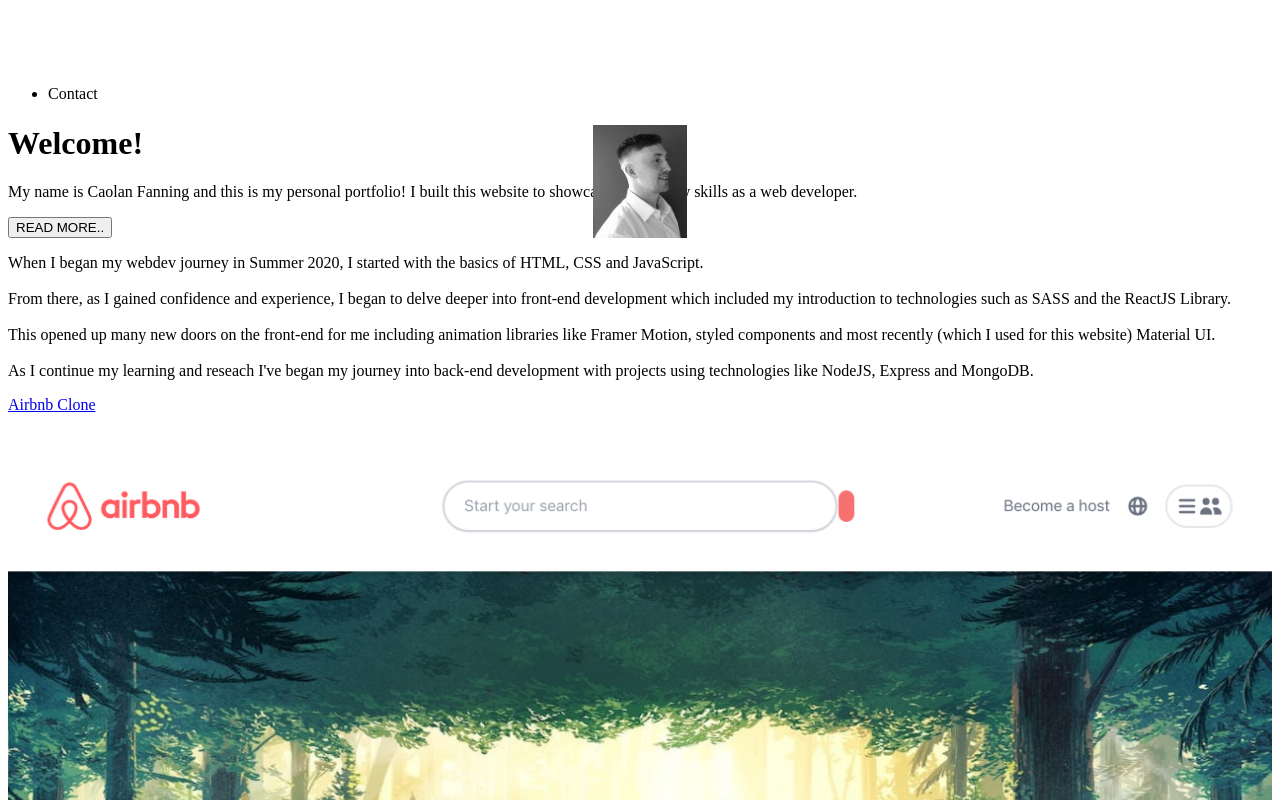
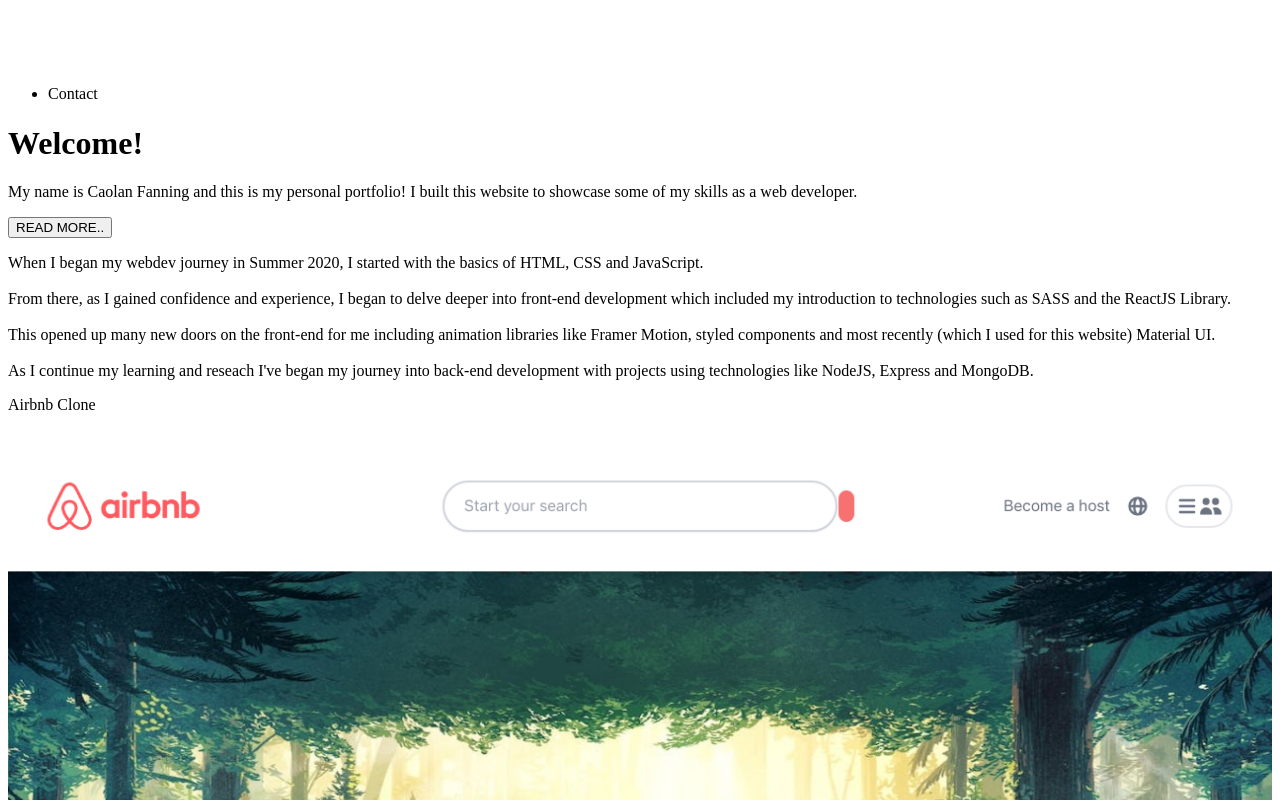
Before and after one commit to caolan93/cfanning_nextjs, a Next.js app: page / in a window 1280 px wide. Shown: the part 3880-4680 px from the top of the page. Built offline with nearby package versions, Linux system fonts and the light colour scheme.

Commit message:
simple animations

```diff
--- a/components/Courses.js
+++ b/components/Courses.js
@@ -1,6 +1,38 @@
+import { useInView } from "react-intersection-observer";
+import { useEffect } from "react";
+import { motion, useAnimation } from "framer-motion";
+
 const Courses = () => {
+	const { ref, inView } = useInView({
+		threshold: 0.2,
+	});
+	const animation = useAnimation();
+
+	const heroAnimation = {
+		hide: {
+			opacity: 0,
+		},
+		show: {
+			opacity: [0.1, 1],
+			transition: { duration: 0.75, type: "ease-in" },
+		},
+	};
+
+	useEffect(() => {
+		if (!inView) {
+			animation.start("hide");
+		}
+		if (inView) {
+			animation.start("show");
+		}
+	}, [inView, animation]);
+
 	return (
-		<div className='bg-red-700 text-white py-[50px]'>
+		<motion.div
+			animate={animation}
+			variants={heroAnimation}
+			ref={ref}
+			className='bg-red-700 text-white py-[50px]'>
 			<div className='p-3 mb-4'>
 				<h1 className='text-4xl text-center text-bold'>Courses</h1>
 				<div className='border border-white w-[55px] sm:border sm:w-[80px] mx-auto rounded-sm' />
@@ -109,7 +141,7 @@ const Courses = () => {
 					</a>
 				</div>
 			</div>
-		</div>
+		</motion.div>
 	);
 };
 
--- a/components/HeroSection.js
+++ b/components/HeroSection.js
@@ -8,19 +8,17 @@ import { useEffect } from "react";
 const HeroSection = () => {
 	const router = useRouter();
 	const { ref, inView } = useInView({
-		threshold: 0.2,
+		threshold: 0.4,
 	});
 	const animation = useAnimation();
 
 	const heroAnimation = {
 		hide: {
-			x: -600,
 			opacity: 0,
 		},
 		show: {
-			x: "0",
-			opacity: 1,
-			transition: { duration: 0.75, type: "spring", bounce: 0.2 },
+			opacity: [0.1, 1],
+			transition: { duration: 0.75, type: "ease-in" },
 		},
 	};
 
@@ -38,7 +36,7 @@ const HeroSection = () => {
 			animate={animation}
 			variants={heroAnimation}
 			ref={ref}
-			className='space-y-10 px-4 flex flex-col md:grid md:grid-cols-2 md:py-12 bg-white pb-[50px] md:h-screen'>
+			className='space-y-10 px-4 flex flex-col md:grid md:grid-cols-2 md:py-12 bg-white pb-[50px]'>
 			<div className='flex flex-col justify-center items-center space-y-10'>
 				<h1 className='text-5xl mt-[50px] md:mt-0'>Welcome!</h1>
 				<p className='text-center max-w-[400px] lg:max-w-[650px]'>
@@ -54,7 +52,6 @@ const HeroSection = () => {
 
 			<div className='rounded-lg relative m-auto h-[350px] w-[280px] md:h-[400px] md:w-[320px] lg:h-[500px] lg:w-[400px]'>
 				<Image
-					priority={true}
 					className='rounded-lg'
 					objectFit='contain'
 					layout='fill'
--- a/components/ProjectCard.js
+++ b/components/ProjectCard.js
@@ -1,5 +1,4 @@
 import Image from "next/image";
-import Link from "next/link";
 import { useState } from "react";
 
 import Collapse from "@material-ui/core/Collapse";
@@ -39,7 +38,7 @@ const ProjectCard = ({
 					</Collapse>
 				</div>
 				<div className='justify-self-center self-center'>
-					<a href={link} target='_blank' rel='noopener'>
+					<a href={link} target='_blank'>
 						<button className=' text-white hover:bg-blue-700 px-3 py-2  rounded-md bg-blue-500 transition-all active:scale-95 ease-out duration-100'>
 							View Project
 						</button>
--- a/components/Projects.js
+++ b/components/Projects.js
@@ -9,26 +9,20 @@ import airbnbThumbail from "../images/airbnbThumbnail.png";
 import portfolio from "../images/portfolio.png";
 
 const Projects = () => {
-	const { ref, inView } = useInView({});
+	const { ref, inView } = useInView({
+		threshold: 0.3,
+	});
 	const animation = useAnimation();
 
 	const heroAnimation = {
 		hide: {
-			x: -600,
 			opacity: 0,
 		},
 		show: {
-			x: "0",
-			opacity: 1,
-			transition: {
-				duration: 0.75,
-				type: "spring",
-				bounce: 0.2,
-			},
+			opacity: [0.1, 1],
+			transition: { duration: 0.75, type: "ease-in" },
 		},
 	};
-
-	console.log(inView);
 
 	useEffect(() => {
 		if (!inView) {
@@ -39,56 +33,52 @@ const Projects = () => {
 		}
 	}, [inView, animation]);
 
+	console.log(inView);
+
 	return (
 		<motion.div
 			animate={animation}
 			variants={heroAnimation}
 			ref={ref}
-			className='flex flex-col md:grid md:grid-cols-2 md:py-12 bg-white py-10'>
+			className=' flex flex-col md:grid md:grid-cols-2 md:py-12 bg-white py-10'>
 			<div className='flex flex-col mx-auto'>
 				<div className='m-2'>
-					<a href='https://airbnb-nextjs-clone.vercel.app/' target='_blank'>
 					<ProjectCard
 						title='Airbnb Clone'
+						link='https://airbnb-nextjs-clone.vercel.app/'
 						image={airbnbThumbail}
 						descriptionStart={`A mobile responsive Airbnb website clone. This was one of my first times trying out NextJS and TailwindCSS. Here I used static data to render the pages information and data. `}
 						descriptionFull={`While building this app I was able to explore TailwindCSS and NextJS together. It was my first time using both technologies.  Through building this project I learned about TailwindCSS and it's mobile first styling methods and utility classes. I had a lot of fun working with NextJS and it's built in functions such as routing and the image components. Working with static information gave me an insight into the power of server side rendering. I deployed the site using Vercel.`}
 					/>
-					</a>
 				</div>
 				<div className='m-2'>
-					<a href='https://hulu-clone-sigma-seven.vercel.app/' target='_blank'>
 					<ProjectCard
 						title='Hulu Landing Page'
+						link='https://hulu-clone-ouck1z2i9-caolan93.vercel.app/'
 						image={huluThumbail}
 						descriptionStart='Here I again worked with NextJS and TailwindCSS, but this time I made use of NextJS SSR (Server Side Rendering) to work with TMDB API.'
 						descriptionFull='Using themoviedb.org API I used their data to build a HULU hompage.I used Axios for the data fetching for this project. Using TailwindCSS I was able to style the application in order for it to resememble the HULU app. I used the built-in NextJS router function for page navagition at the click of the movie genre tabs to coincide with dynamically rendering those movie genres from the API. I used Vercel to host my application. '
 					/>
-					</a>
 				</div>
 			</div>
 			<div className='flex flex-col mx-auto'>
 				<div className='m-2'>
-					<a href='https://proshop-mernapp.herokuapp.com/' target='_blank'>
 					<ProjectCard
 						title='Proshop'
+						link='https://proshop-mernapp.herokuapp.com/'
 						image={proshoptn}
 						descriptionStart='This was a follow along course and my first introduction to the MERN Stack and the power of full stack development.'
 						descriptionFull='Building this app I was able to get first hand experience with backend programming. It is something I hope to one day master. I used NodeJS, Express and MongoDB for the server. I got experience with middleware and authentication through webtokens. On the client-side I used ReactJS library and React Bootstrap pre-built components for styling. I deployed the site using Heroku.'
 					/>
-					</a>
 				</div>
 				<div className='m-2'>
-					<a
-						href="link='https://proshop-mernapp.herokuapp.com/"
-						target='_blank'>
 					<ProjectCard
 						title='Portfolio Website'
+						link="link='https://proshop-mernapp.herokuapp.com/"
 						image={portfolio}
 						descriptionStart='This is my own personal portfolio website. I built it using the ReactJS framework NextJS. Once again I used TailwindCSS for the styling as I find it amazing to built responsive websites.'
 						descriptionFull='In order to give a full stack application feel, I used a package call EmailJS in order to achieve a fully functioning contact form. This package allows me to contact my personal email account to my portfolio website with the need for a backend and database. I used the Framer Motion package for the animations. I also am using a shared account on Hostinger to host my domain.'
 					/>
-					</a>
 				</div>
 			</div>
 		</motion.div>
--- a/components/Technologies.js
+++ b/components/Technologies.js
@@ -24,18 +24,11 @@ const Technologies = () => {
 	const animation = useAnimation();
 	const heroAnimation = {
 		hide: {
-			x: -600,
 			opacity: 0,
 		},
 		show: {
-			x: 0,
-			opacity: 1,
-			transition: {
-				duration: 1,
-				type: "spring",
-				bounce: 0.2,
-				staggerChildren: 0.5,
-			},
+			opacity: [0.1, 1],
+			transition: { duration: 0.75, type: "ease-in" },
 		},
 	};
 
--- a/pages/index.js
+++ b/pages/index.js
@@ -1,4 +1,5 @@
 import Head from "next/head";
+import { motion } from "framer-motion";
 
 import Header from "../components/Header";
 import Footer from "../components/Footer";
@@ -8,6 +9,24 @@ import Technologies from "../components/Technologies";
 import Courses from "../components/Courses";
 
 export default function Home() {
+	const pageAnimation = {
+		hidden: {
+			opacity: 0,
+			y: 300,
+		},
+		show: {
+			opacity: 1,
+			y: 0,
+			transition: {
+				duration: 1,
+			},
+		},
+		exit: {
+			opacity: 0,
+			y: 300,
+		},
+	};
+
 	return (
 		<div>
 			<Head>
@@ -16,12 +35,17 @@ export default function Home() {
 				<link rel='icon' href='/favicon.ico' />
 			</Head>
 			<Header />
-			<div className='max-w-[1500px] mx-auto '>
+			<motion.div
+				variants={pageAnimation}
+				initial='hidden'
+				animate='show'
+				exit='exit'
+				className='max-w-[1500px] mx-auto '>
 				<HeroSection />
 				<Technologies />
 				<Projects />
 				<Courses />
-			</div>
+			</motion.div>
 			<Footer />
 		</div>
 	);
```
Also changed, not shown: pages/about.js (+34 -2 lines), pages/contact.js (+36 -3 lines). Lines whose indentation alone changed are shown as unchanged.
